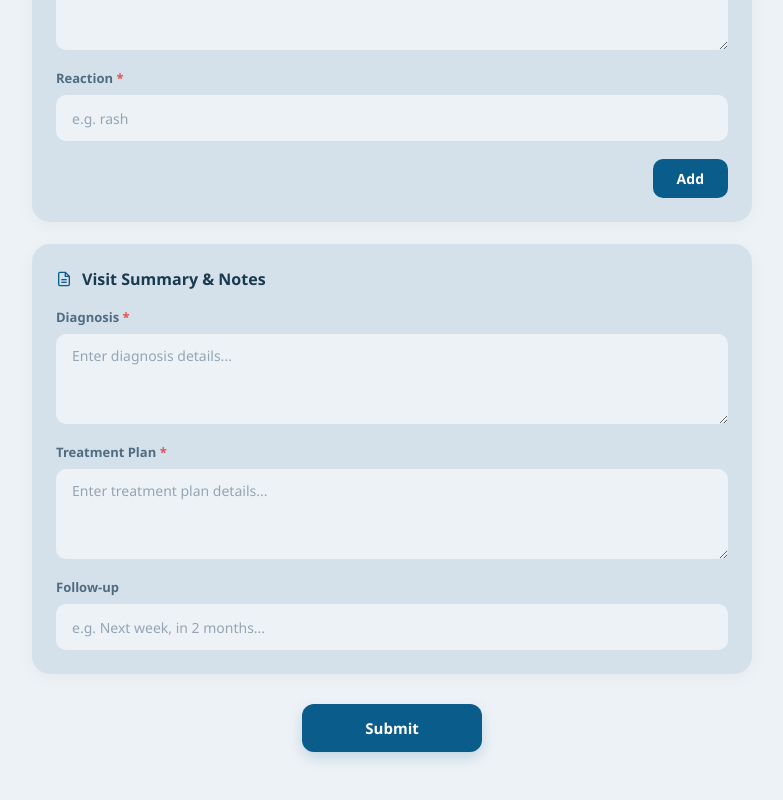
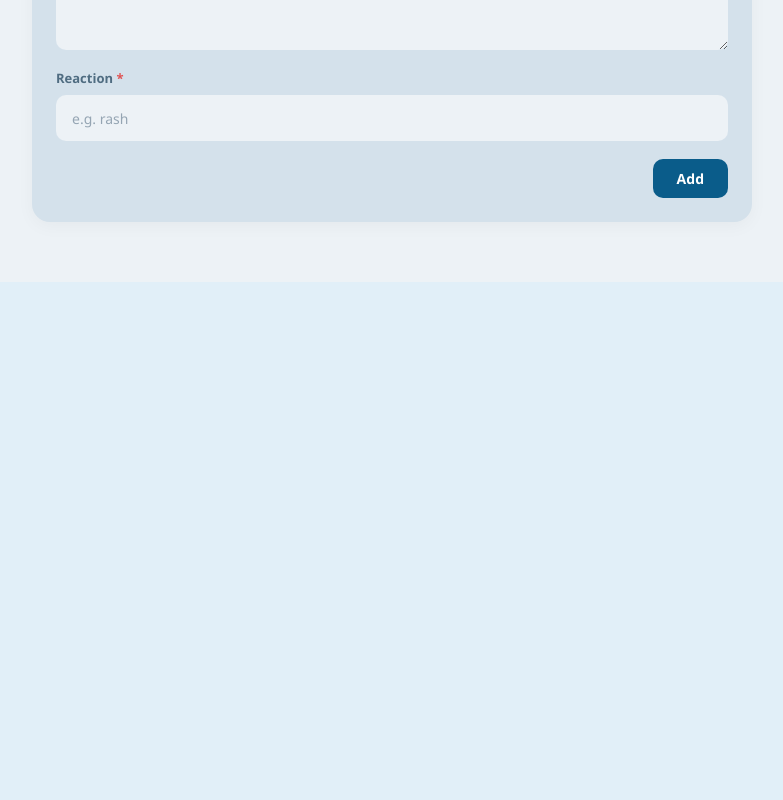
Before and after one commit to ziadalshahat/medscopeV3, a React (Vite) app: page /doctor/start-visit in a window 1280 px wide. Shown: the part 1668-2468 px from the top of the page, without its empty margins (248-1031 px from the left). After the commit the page ends 1950 px from the top, so only its background shows below. Built offline with nearby package versions, Linux system fonts and the light colour scheme.

Commit message:
fix(doctor): remove Visit Summary and Notes section and Submit button from StartVisit

```diff
--- a/src/Doctor/pages/StartVisit.jsx
+++ b/src/Doctor/pages/StartVisit.jsx
@@ -689,87 +689,6 @@ const StartVisit = ({
             </button>
           </div>
         </div>
-
-        {/* Visit Summary / Notes */}
-        <div className="sv-card">
-          <div className="sv-card-title">
-            <svg
-              viewBox="0 0 24 24"
-              fill="none"
-              stroke="#0a5c8a"
-              strokeWidth="2"
-              width="16"
-              height="16"
-            >
-              <path d="M14 2H6a2 2 0 0 0-2 2v16a2 2 0 0 0 2 2h12a2 2 0 0 0 2-2V8z" />
-              <polyline points="14,2 14,8 20,8" />
-              <line x1="16" y1="13" x2="8" y2="13" />
-              <line x1="16" y1="17" x2="8" y2="17" />
-            </svg>
-            Visit Summary & Notes
-          </div>
-
-          <label className="sv-label">
-            Diagnosis <span className="sv-req">*</span>
-          </label>
-          <textarea
-            className="sv-textarea"
-            placeholder="Enter diagnosis details..."
-            value={visitNotes.diagnosis}
-            onChange={(e) =>
-              setVisitNotes((prev) => ({
-                ...prev,
-                diagnosis: e.target.value,
-              }))
-            }
-          />
-
-          <label className="sv-label">
-            Treatment Plan <span className="sv-req">*</span>
-          </label>
-          <textarea
-            className="sv-textarea"
-            placeholder="Enter treatment plan details..."
-            value={visitNotes.treatmentPlan}
-            onChange={(e) =>
-              setVisitNotes((prev) => ({
-                ...prev,
-                treatmentPlan: e.target.value,
-              }))
-            }
-          />
-
-          <label className="sv-label">
-            Follow-up
-          </label>
-          <input
-            type="text"
-            className="sv-input"
-            placeholder="e.g. Next week, in 2 months..."
-            value={visitNotes.followUp}
-            onChange={(e) =>
-              setVisitNotes((prev) => ({
-                ...prev,
-                followUp: e.target.value,
-              }))
-            }
-          />
-        </div>
-
-        <div className="sv-submit-row">
-          <button
-            className="sv-submit-btn"
-            onClick={handleSubmit}
-            disabled={isSubmitting}
-            style={{ opacity: isSubmitting ? 0.7 : 1, cursor: isSubmitting ? "not-allowed" : "pointer" }}
-          >
-            {isSubmitting
-              ? "Submitting..."
-              : submitted
-              ? "Submitted ✓"
-              : "Submit"}
-          </button>
-        </div>
       </div>
     </div>
   );
```
